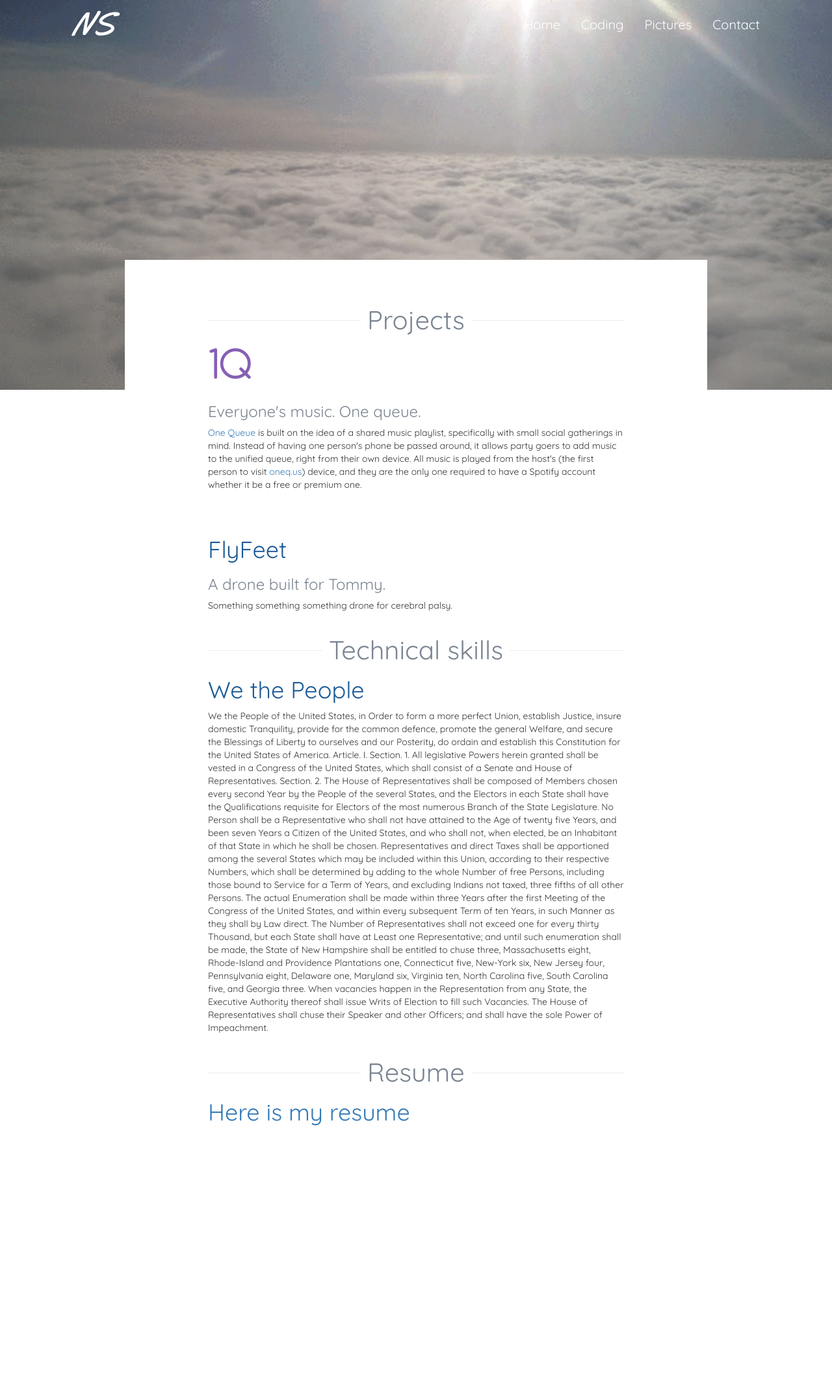
After one commit to nsuarez2/Portfolio, a Python web app: template templates/coding.html in a window 1280 px wide. The commit adds this page. Shown: the whole page at 65% size. Run offline with Jinja, Linux system fonts and the light colour scheme; the template is opened without the code that fills it, so the values that code supplies are empty; some libraries are stand-ins or nearby versions.

Commit message:
Updated resume
Also added new fonts and changed the “skills” tab to “coding”

```diff
--- a/main.py
+++ b/main.py
@@ -24,7 +24,7 @@ class MainHandler(webapp2.RequestHandler):
 app = webapp2.WSGIApplication([
     ('/', MainHandler),
     ('/home.html', MainHandler),
-    ('/skills.html', MainHandler),
+    ('/coding.html', MainHandler),
     ('/pictures.html', MainHandler),
     ('/contact.html', MainHandler)
 ], debug=True)
--- a/static/style.css
+++ b/static/style.css
@@ -1,3 +1,5 @@
+@import 'variables.css';
+
 * {
     padding: 0;
     margin: 0;
@@ -149,6 +151,19 @@ body {
     padding: 50px 100px 50px 100px;
 }
 
+.skills .divider {
+    width: 100%;
+    height: 30px;
+    border-bottom: 1px solid #eee;
+    text-align: center;
+}
+.skills .divider span {
+    font-size: 40px;
+    background-color: white;
+    padding: 0 10px;
+    color: #7a8491;
+}
+
 .main {
     position: relative;
     z-index: 100;
@@ -168,8 +183,8 @@ body {
 
 .skills .bottom {
     position: relative;
-    width: 60%;
-    left: 20%;
+    width: 70%;
+    left: 15%;
     top: -25vh;
     background-color: white;
     padding: 5% 10% 0 10%;
@@ -177,6 +192,18 @@ body {
 
 .skills h1 {
     color: #1A5A97;
+}
+
+.skills .oneq h1,
+#oneq-logo {
+    color: #8660b4;
+    font-family: comfortaa;
+    font-weight: 100;
+    font-size: 45pt;
+    text-decoration: none;
+}
+.skills h3 {
+    color: #7a8491;
 }
 
 .pictures {
--- /dev/null
+++ b/static/variables.css
@@ -0,0 +1,13 @@
+@font-face {
+	font-family: comfortaa;
+	src: url("./Comfortaa-Regular.ttf");
+}
+@font-face {
+	font-family: comfortaa;
+	font-weight: bold;
+	src: url("./Comfortaa-Bold.ttf");
+}
+@font-face {
+	font-family: comfortaa;
+	src: url("./Comfortaa-Regular.ttf");
+}
--- a/templates/base.html
+++ b/templates/base.html
@@ -59,7 +59,7 @@
 			<nav class="collapse navbar-collapse">
 				<ul class="nav nav-pills navbar-right">
   					<li {% if home %}class="active"{% endif %}><a href="home.html">Home</a></li>
-  					<li {% if skills %}class="active"{% endif %}><a href="skills.html">Skills</a></li>
+  					<li {% if coding %}class="active"{% endif %}><a href="coding.html">Coding</a></li>
   					<li {% if pictures %}class="active"{% endif %}><a href="pictures.html">Pictures</a></li>
   					<li {% if contact %}class="active"{% endif %}><a href="contact.html">Contact</a></li>
 				</ul>
--- /dev/null
+++ b/templates/coding.html
@@ -0,0 +1,59 @@
+{% extends "templates/base.html" %}
+{% block content %}
+	<div class="skills">
+		<div class="top"></div>
+		<div class="bottom">
+			<div class="divider">
+				<span>Projects</span>
+			</div>
+			<br>
+			<div class="projects">
+				<div class="oneq">
+					<h1><a id="oneq-logo" target="_blank" href="http://oneq.us">1Q</a></h1>
+					<h3>Everyone's music. One queue.</h3>
+					<p><a target="_blank" href="http://oneq.us">One Queue</a> is built on the idea of a shared music playlist, specifically with small social gatherings in mind. Instead of having one person's phone be passed around, it allows party goers to add music to the unified queue, right from their own device. All music is played from the host's (the first person to visit <a target="_blank" href="http://oneq.us">oneq.us</a>) device, and they are the only one required to have a Spotify account whether it be a free or premium one.</p>
+				</div>
+				<br>
+				<br>
+				<div class="flyfeet">
+					<h1>FlyFeet</h1>
+					<h3>A drone built for Tommy.</h3>
+					<p>Something something something drone for cerebral palsy.</p>
+				</div>
+			</div>
+			<br>
+			<div class="divider">
+				<span>Technical skills</span>
+			</div>
+			<br>
+			<div class="languages">
+				<h1>We the People</h1>
+				<p>We the People of the United States, in Order to form a more perfect Union, establish Justice, insure domestic Tranquility, provide for the common defence, promote the general Welfare, and secure the Blessings of Liberty to ourselves and our Posterity, do ordain and establish this Constitution for the United States of America.
+
+	Article. I.
+
+	Section. 1.
+
+	All legislative Powers herein granted shall be vested in a Congress of the United States, which shall consist of a Senate and House of Representatives.
+
+	Section. 2.
+
+	The House of Representatives shall be composed of Members chosen every second Year by the People of the several States, and the Electors in each State shall have the Qualifications requisite for Electors of the most numerous Branch of the State Legislature.
+
+	No Person shall be a Representative who shall not have attained to the Age of twenty five Years, and been seven Years a Citizen of the United States, and who shall not, when elected, be an Inhabitant of that State in which he shall be chosen.
+
+	Representatives and direct Taxes shall be apportioned among the several States which may be included within this Union, according to their respective Numbers, which shall be determined by adding to the whole Number of free Persons, including those bound to Service for a Term of Years, and excluding Indians not taxed, three fifths of all other Persons. The actual Enumeration shall be made within three Years after the first Meeting of the Congress of the United States, and within every subsequent Term of ten Years, in such Manner as they shall by Law direct. The Number of Representatives shall not exceed one for every thirty Thousand, but each State shall have at Least one Representative; and until such enumeration shall be made, the State of New Hampshire shall be entitled to chuse three, Massachusetts eight, Rhode-Island and Providence Plantations one, Connecticut five, New-York six, New Jersey four, Pennsylvania eight, Delaware one, Maryland six, Virginia ten, North Carolina five, South Carolina five, and Georgia three.
+
+	When vacancies happen in the Representation from any State, the Executive Authority thereof shall issue Writs of Election to fill such Vacancies.
+
+	The House of Representatives shall chuse their Speaker and other Officers; and shall have the sole Power of Impeachment.</p>
+		</div>
+		<br>
+		<div class="divider">
+			<span>Resume</span>
+		</div>
+		<br>
+		<h1><a target="_blank" href="static/NicholasSuarezResume.pdf">Here is my resume</a></h1>
+		</div>
+	</div>
+{%endblock%}
--- a/templates/contact.html
+++ b/templates/contact.html
@@ -14,7 +14,7 @@
 		</div>
 		<script>
   		$(function(){
-      		$(".typed").typed({
+      		$(".typed").delay(1000).typed({
        			strings: ["It was nice to meet you.", "I hope we can stay in touch."],
        			typeSpeed: 50
    			});
--- a/templates/home.html
+++ b/templates/home.html
@@ -107,6 +107,8 @@
                 Free at last! Free at last!
 
                 Thank God Almighty, we are free at last!</p>
+                <h1>Yes, all text on this site is just a placeholder</h1>
+                <h1>The real project here is the code that's running the site itself</h1>
         </div>
         <script type="text/javascript">
         $(document).ready(function(){
--- a/templates/pictures.html
+++ b/templates/pictures.html
@@ -3,7 +3,11 @@
 	<div class="pictures">
         <div id="div1" class="divider">
             <h1>Pictures</h1>
+            </br>
+            </br>
             <h3>All of these pictures are taken either of me or by me on my recent trip to Breckenridge, CO.</h3>
+            </br>
+            </br>
             <i class="fa fa-camera"></i>
         </div>
         <div style="width: 100%; height: 3px; background-color: #1A5A97;"></div>
```
Also changed, not shown: templates/skills.html (deleted, +0 -29 lines), static/Comfortaa-Bold.ttf (added), static/Comfortaa-Light.ttf (added), static/Comfortaa-Regular.ttf (added), static/right-arrow.png (added), 2 other files.
